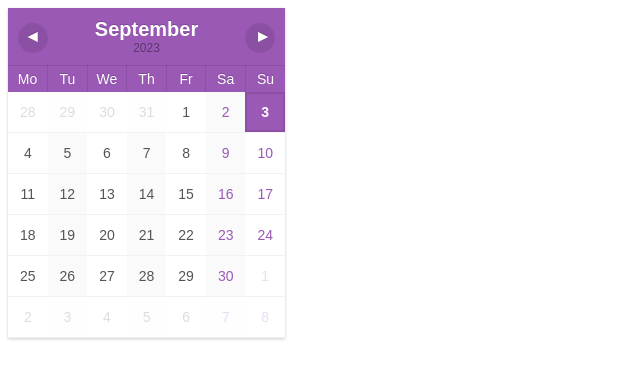
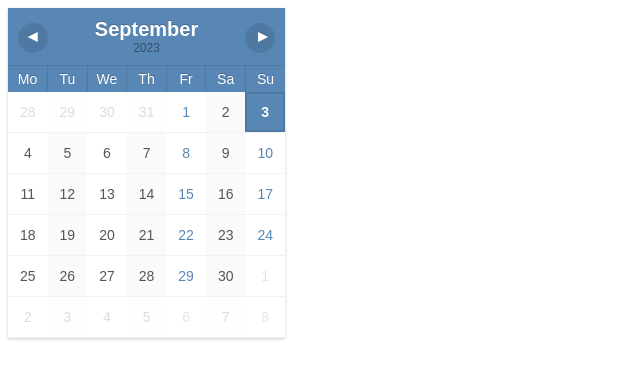
Before and after one commit to uxbylex/notion, a plain HTML site: page calendar.html in a window 1280 px wide. Shown: the whole page, without its empty margins (0-640 px from the left). Drawn offline with Linux system fonts and the light colour scheme.

Commit message:
Update calendar.html

```diff
--- a/calendar.html
+++ b/calendar.html
@@ -36,7 +36,7 @@ table {
     border-collapse: collapse;
     table-layout: fixed;
     box-shadow: 0px 1px 3px rgba(0,0,0,0.2);
-    background-color: #fff;
+    background-color: #000;
     position: absolute;
 
 
@@ -63,7 +63,7 @@ td:last-child, th:last-child {
 th {
     border-top: 1px solid rgba(0,0,0,0.1);
     border-right: 1px solid rgba(0,0,0,0.1);
-    background-color: #9b59b6;
+    background-color: #5886b5;
     color: #fff;
     text-shadow: 0px -1px 0px rgba(0,0,0,0.2);
     font-weight: normal;
@@ -94,12 +94,12 @@ td:nth-child(even)>span {
     background-color: rgba(0,0,0,0.02);
 }
 td:last-child>span,
-td:nth-child(6)>span {
-    color: #9b59b6;
+td:nth-child(5)>span {
+    color: #5886b5;
 }
 td.avui>span {
     font-weight: bold;
-    background-color: #9b59b6;
+    background-color: #5886b5;
     color: #fff;
     border: 2px solid rgba(0,0,0,0.1);
 }
@@ -107,7 +107,7 @@ td.fora > span {
     opacity: 0.2;
 }
 td > span:hover {
-    background: #a57cb6;
+    background: #456a8e;
     color: #fff;
 }
 .boto-next, .boto-prev {
```
